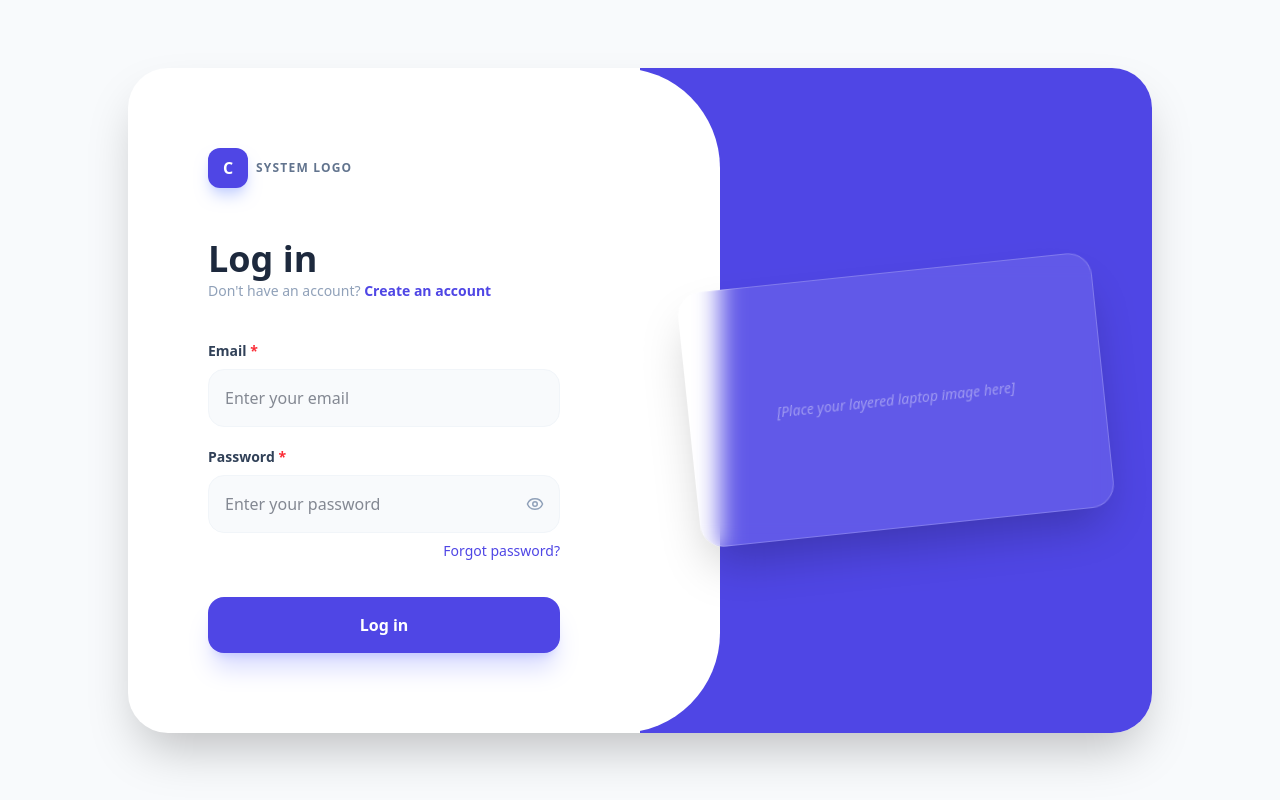
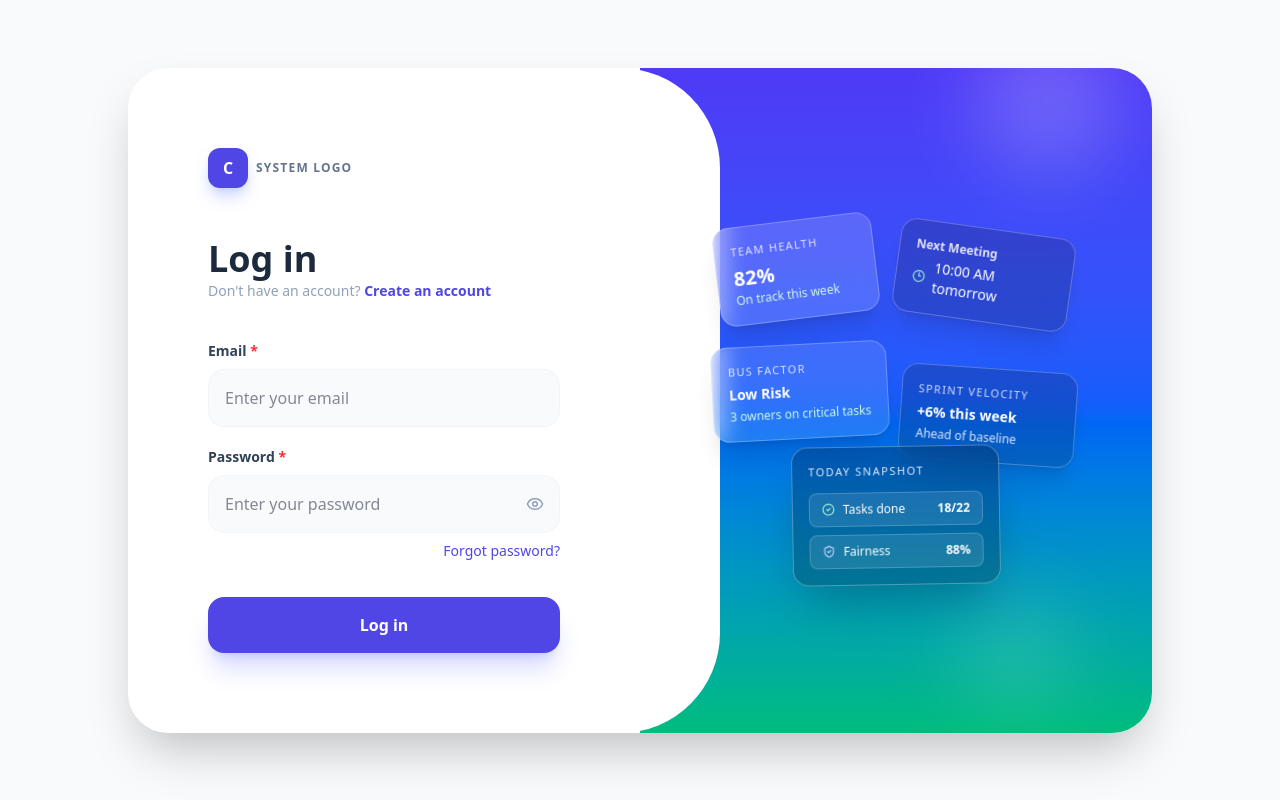
Before and after one commit to SDGP-Clovio/clovio-platform, a React (Vite) app in the folder frontend/: page /login in a window 1280 px wide. Built offline with nearby package versions, Linux system fonts and the light colour scheme; no server answers.

Commit message:
improved login and signup design

```diff
--- a/frontend/src/pages/Login.tsx
+++ b/frontend/src/pages/Login.tsx
@@ -1,6 +1,6 @@
 import React, { useState, useEffect } from 'react';
 import { Link, useNavigate, useLocation } from 'react-router-dom';
-import { Eye, EyeOff } from 'lucide-react';
+import { CheckCircle2, Clock3, Eye, EyeOff, ShieldCheck } from 'lucide-react';
 
 type LoginFormValues = {
 	email: string;
@@ -110,9 +110,11 @@ const Login: React.FC = () => {
 
 				{/* 2. THE PURPLE BACKGROUND LAYER */}
 				{/* We use an absolute div that spans the right half but extends behind the curve */}
-				<div className="absolute right-0 top-0 h-full w-1/2 bg-[#4F46E5]">
+				<div className="absolute right-0 top-0 h-full w-1/2 bg-gradient-to-b from-indigo-600 via-blue-600 to-emerald-500">
 					{/* 3. THE CURVE: This white div creates the "cut-out" look */}
 					<div className="absolute inset-y-0 -left-20 w-40 rounded-r-[100px] bg-white" />
+					<div className="pointer-events-none absolute -top-10 right-8 h-36 w-36 rounded-full bg-white/20 blur-2xl" />
+					<div className="pointer-events-none absolute bottom-6 right-20 h-28 w-28 rounded-full bg-emerald-200/20 blur-2xl" />
 				</div>
 
 				{/* 4. CONTENT LAYERS (Must be z-10 to sit above the background) */}
@@ -219,10 +221,52 @@ const Login: React.FC = () => {
 
 				{/* Right Side Illustration Layer */}
 				<div className="relative z-10 hidden w-1/2 md:flex items-center justify-center p-12">
-					<div className="w-full h-64 rounded-3xl bg-white/10 backdrop-blur-md border border-white/20 transform -rotate-6 shadow-2xl flex items-center justify-center">
-						<span className="text-white/40 italic text-sm text-center px-4">
-							[Place your layered laptop image here]
-						</span>
+					<div className="relative h-[24rem] w-full max-w-[23rem]">
+						<div className="absolute left-1 top-3 z-20 w-40 rounded-2xl border border-white/25 bg-white/15 p-4 backdrop-blur-md shadow-xl -rotate-[7deg]">
+							<p className="text-[11px] uppercase tracking-[0.12em] text-white/80">Team Health</p>
+							<p className="mt-1 text-xl font-bold text-white">82%</p>
+							<p className="text-xs text-emerald-100">On track this week</p>
+						</div>
+
+						<div className="absolute right-2 top-5 z-20 w-44 rounded-2xl border border-white/25 bg-slate-900/20 p-4 backdrop-blur-md shadow-xl rotate-[8deg]">
+							<p className="text-xs font-semibold text-white/85">Next Meeting</p>
+							<p className="mt-1 flex items-center gap-2 text-sm text-white">
+								<Clock3 size={14} className="text-emerald-200" />
+								10:00 AM tomorrow
+							</p>
+						</div>
+
+						<div className="absolute left-0 top-[8.5rem] z-30 w-44 rounded-2xl border border-white/25 bg-white/12 p-4 backdrop-blur-md shadow-xl -rotate-[3deg]">
+							<p className="text-[11px] uppercase tracking-[0.12em] text-white/80">Bus Factor</p>
+							<p className="mt-1 text-sm font-semibold text-white">Low Risk</p>
+							<p className="mt-1 text-xs text-emerald-100">3 owners on critical tasks</p>
+						</div>
+
+						<div className="absolute right-1 top-40 z-20 w-44 rounded-2xl border border-white/25 bg-slate-900/20 p-4 backdrop-blur-md shadow-xl rotate-[4deg]">
+							<p className="text-[11px] uppercase tracking-[0.12em] text-white/80">Sprint Velocity</p>
+							<p className="mt-1 text-sm font-semibold text-white">+6% this week</p>
+							<p className="mt-1 text-xs text-indigo-100">Ahead of baseline</p>
+						</div>
+
+						<div className="absolute bottom-2 left-1/2 z-30 w-52 -translate-x-1/2 rounded-2xl border border-white/30 bg-slate-950/25 p-4 backdrop-blur-md shadow-2xl -rotate-[1deg]">
+							<p className="text-[11px] uppercase tracking-[0.14em] text-indigo-100">Today Snapshot</p>
+							<div className="mt-3 space-y-2">
+								<div className="flex items-center justify-between rounded-lg border border-white/20 bg-white/10 px-3 py-2 text-xs text-white">
+									<span className="flex items-center gap-2">
+										<CheckCircle2 size={13} className="text-emerald-200" />
+										Tasks done
+									</span>
+									<strong>18/22</strong>
+								</div>
+								<div className="flex items-center justify-between rounded-lg border border-white/20 bg-white/10 px-3 py-2 text-xs text-white">
+									<span className="flex items-center gap-2">
+										<ShieldCheck size={13} className="text-indigo-200" />
+										Fairness
+									</span>
+									<strong>88%</strong>
+								</div>
+							</div>
+						</div>
 					</div>
 				</div>
 
--- a/frontend/src/pages/SignUp.tsx
+++ b/frontend/src/pages/SignUp.tsx
@@ -1,6 +1,6 @@
 import React, { useState } from 'react';
 import { Link, useNavigate } from 'react-router-dom';
-import { Eye, EyeOff } from 'lucide-react';
+import { CheckCircle2, Eye, EyeOff, Sparkles, UserRound } from 'lucide-react';
 
 type SignUpFormValues = {
 	fullName: string;
@@ -134,9 +134,11 @@ const SignUp: React.FC = () => {
 			<div className="relative flex w-full max-w-5xl overflow-hidden rounded-[40px] bg-white shadow-2xl min-h-[650px] flex-col md:flex-row-reverse">
 
 
-				<div className="absolute left-0 top-0 h-full w-1/2 bg-[#4F46E5]">
+				<div className="absolute left-0 top-0 h-full w-1/2 bg-gradient-to-b from-emerald-500 via-blue-600 to-indigo-600">
 
 					<div className="absolute inset-y-0 -right-20 w-40 rounded-l-[100px] bg-white" />
+					<div className="pointer-events-none absolute -top-12 left-12 h-36 w-36 rounded-full bg-white/20 blur-2xl" />
+					<div className="pointer-events-none absolute bottom-8 left-24 h-28 w-28 rounded-full bg-indigo-200/20 blur-2xl" />
 				</div>
 
 
@@ -326,12 +328,51 @@ const SignUp: React.FC = () => {
 
 
 				<div className="relative z-10 hidden w-1/2 md:flex items-center justify-center p-12">
-					<div className="w-full h-72 rounded-3xl bg-white/10 backdrop-blur-md border border-white/20 transform -rotate-3 shadow-2xl flex items-center justify-center p-6 text-center">
-						<div className="space-y-2">
-							<p className="text-lg font-bold text-white">AI Task Distribution</p>
-							<p className="text-xs italic text-white/60">
-								Fairly assigning tasks based on skills and learning goals.
+					<div className="relative h-[24rem] w-full max-w-[23rem]">
+						<div className="absolute right-2 top-3 z-20 w-40 rounded-2xl border border-white/25 bg-white/15 p-4 backdrop-blur-md shadow-xl rotate-[7deg]">
+							<p className="text-[11px] uppercase tracking-[0.12em] text-white/80">Fast Setup</p>
+							<p className="mt-1 flex items-center gap-2 text-sm font-semibold text-white">
+								<Sparkles size={14} className="text-emerald-100" />
+								Under 3 minutes
 							</p>
+						</div>
+
+						<div className="absolute left-1 top-5 z-20 w-44 rounded-2xl border border-white/25 bg-slate-900/20 p-4 backdrop-blur-md shadow-xl -rotate-[8deg]">
+							<p className="text-xs font-semibold text-white/85">Best for teams</p>
+							<p className="mt-1 flex items-center gap-2 text-sm text-white">
+								<UserRound size={14} className="text-indigo-100" />
+								2-10 members
+							</p>
+						</div>
+
+						<div className="absolute left-0 top-[8.5rem] z-30 w-44 rounded-2xl border border-white/25 bg-white/12 p-4 backdrop-blur-md shadow-xl rotate-[3deg]">
+							<p className="text-[11px] uppercase tracking-[0.12em] text-white/80">Student Mode</p>
+							<p className="mt-1 text-sm font-semibold text-white">Track contribution fairly</p>
+							<p className="mt-1 text-xs text-emerald-100">Know exactly where to focus</p>
+						</div>
+
+						<div className="absolute right-0 top-40 z-20 w-44 rounded-2xl border border-white/25 bg-slate-900/20 p-4 backdrop-blur-md shadow-xl -rotate-[4deg]">
+							<p className="text-[11px] uppercase tracking-[0.12em] text-white/80">Supervisor Mode</p>
+							<p className="mt-1 text-sm font-semibold text-white">Monitor project health</p>
+							<p className="mt-1 text-xs text-indigo-100">Visibility without micromanaging</p>
+						</div>
+
+						<div className="absolute bottom-2 left-1/2 z-30 w-52 -translate-x-1/2 rounded-2xl border border-white/30 bg-slate-950/25 p-4 backdrop-blur-md shadow-2xl rotate-[1deg]">
+							<p className="text-[11px] uppercase tracking-[0.14em] text-emerald-100">What You Unlock</p>
+							<div className="mt-3 space-y-2 text-xs text-white">
+								<div className="flex items-center gap-2 rounded-lg border border-white/20 bg-white/10 px-3 py-2">
+									<CheckCircle2 size={13} className="text-emerald-200" />
+									Skill-aware task assignment
+								</div>
+								<div className="flex items-center gap-2 rounded-lg border border-white/20 bg-white/10 px-3 py-2">
+									<CheckCircle2 size={13} className="text-indigo-200" />
+									Fairness tracking
+								</div>
+								<div className="flex items-center gap-2 rounded-lg border border-white/20 bg-white/10 px-3 py-2">
+									<CheckCircle2 size={13} className="text-emerald-200" />
+									Milestone visibility
+								</div>
+							</div>
 						</div>
 					</div>
 				</div>
```
